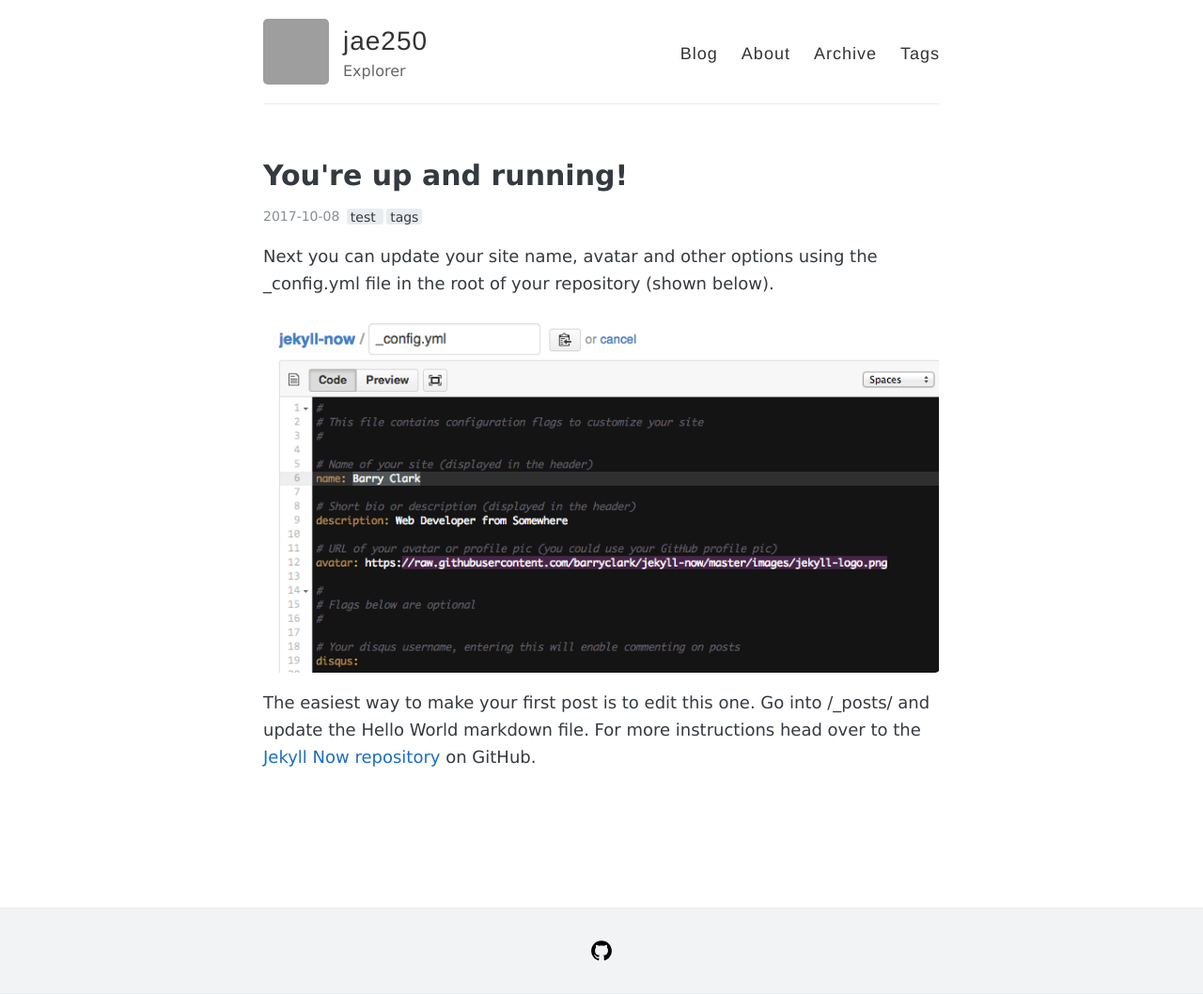
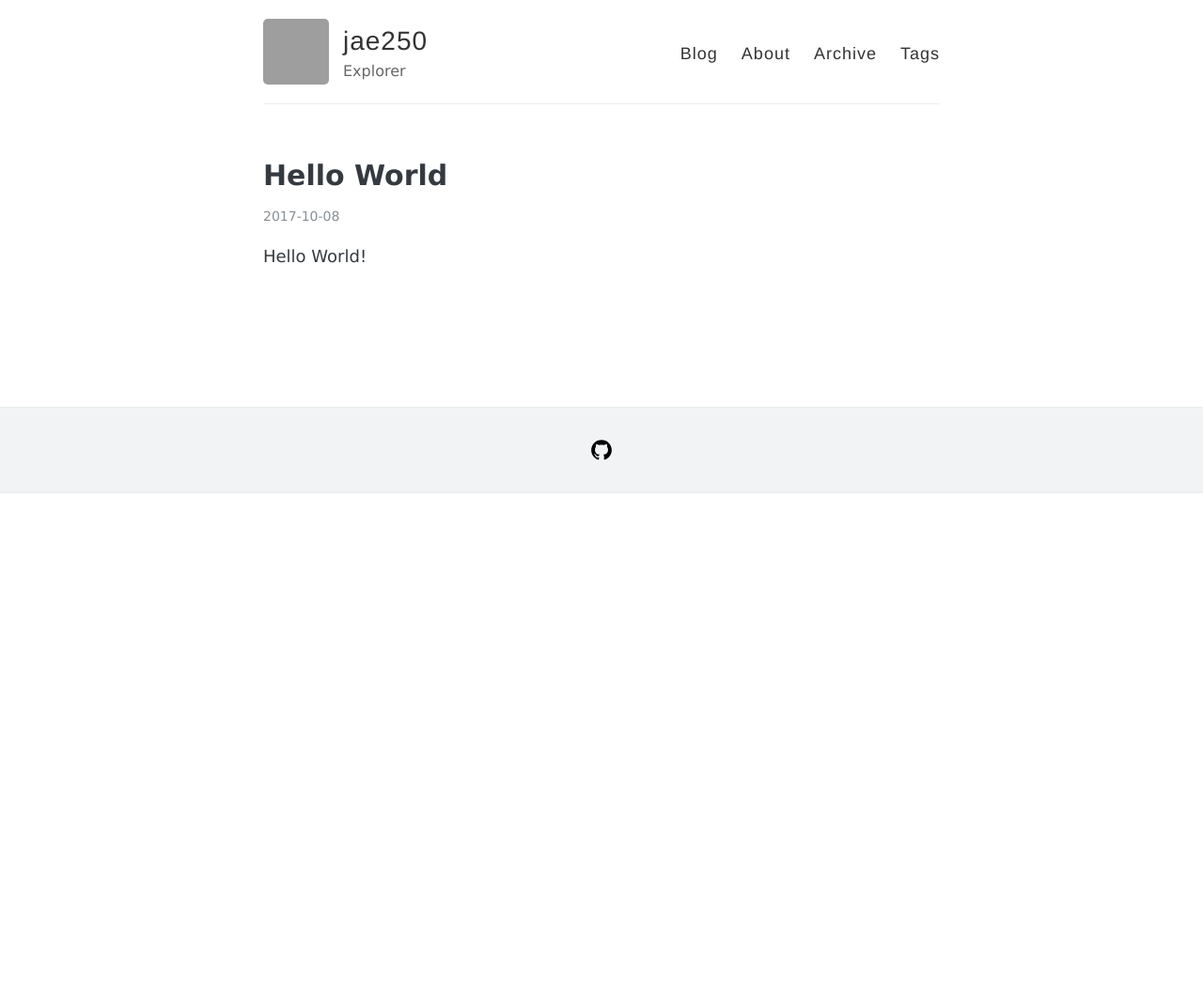
Before and after one commit to jae250/jae250.github.io, a Jekyll site: the page built from _posts/2017-10-8-hello-world.md, in a window 1280 px wide. Shown: the whole page at 94% size. Built offline with Jekyll 4.4.1, drawn with Linux system fonts in a browser that asks for light colours; our own code applies the rules of GitHub Pages for plain Markdown files; after the commit the page ends 900 px from its top, so only the background shows below that; grey boxes are pictures that could not be loaded.

Commit message:
Update 2017-10-8-hello-world.md

```diff
--- a/_posts/2017-10-8-hello-world.md
+++ b/_posts/2017-10-8-hello-world.md
@@ -1,13 +1 @@
----
-layout: post
-title: You're up and running!
-tags:
-  - test
-  - tags
----
-
-Next you can update your site name, avatar and other options using the _config.yml file in the root of your repository (shown below).
-
-![_config.yml]({{ site.baseurl }}/images/config.png)
-
-The easiest way to make your first post is to edit this one. Go into /_posts/ and update the Hello World markdown file. For more instructions head over to the [Jekyll Now repository](https://github.com/barryclark/jekyll-now) on GitHub.
+Hello World!
```
